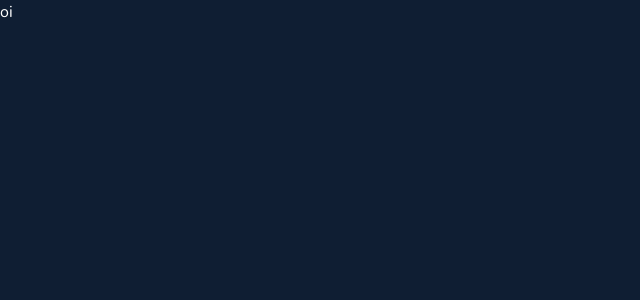
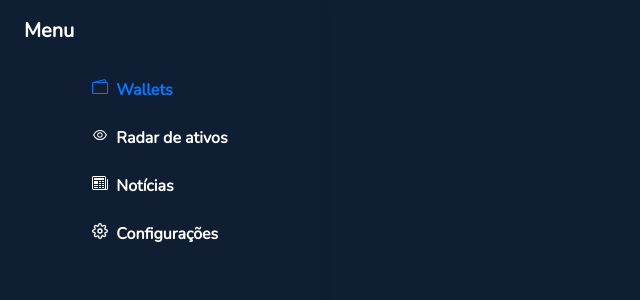
Before and after one commit to joseMarciano/investment-managment-front, a React (Create React App) app: page / in a window 1280 px wide. Shown: the top 300 px of the page, without its empty margins (0-640 px from the left). Built offline with nearby package versions, Linux system fonts and the light colour scheme.

Commit message:
Removido Oi teste

```diff
--- a/src/components/menu/Carteiras/carteiras.tsx
+++ b/src/components/menu/Carteiras/carteiras.tsx
@@ -2,7 +2,7 @@ export function Carteiras(){
 
     return <>
     <h1>
-        oi
+
         </h1>
 </>
 
--- a/src/index.tsx
+++ b/src/index.tsx
@@ -17,7 +17,7 @@ const root = ReactDOM.createRoot(
 root.render(
   <React.StrictMode>
     <ChakraProvider theme={theme}>
-      {/* <Menu /> */}
+       <Menu />
       <Carteiras/>
     </ChakraProvider>
   </React.StrictMode>
```
